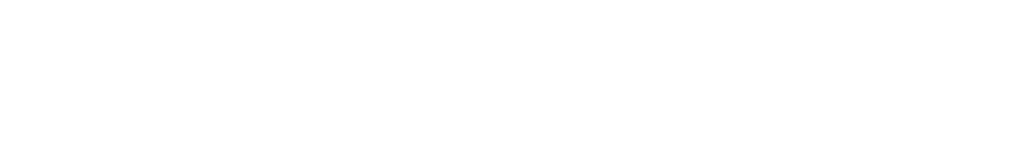
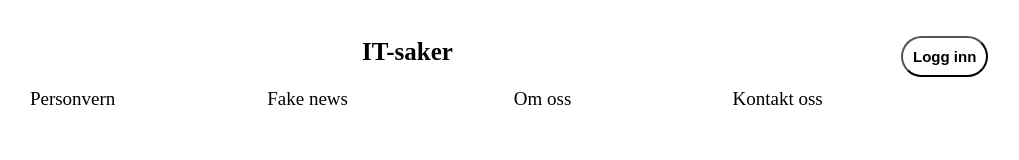
Before and after one commit to HannaJohns/Hanna-innlevering, a plain HTML site: page index.html in a window 1280 px wide. Shown: the whole page, without its empty margins (217-1236 px from the left). Drawn offline with Linux system fonts and the light colour scheme.

Commit message:
Update index.html

```diff
--- a/index.html
+++ b/index.html
@@ -4,11 +4,57 @@
     <meta charset="UTF-8">
     <meta name="viewport" content="width=device-width, initial-scale=1.0">
     <title>IT-saker</title>
+
+    <link rel="stylesheet" href="index.css">
+
 </head>
 <body>
 
     <header>
+        <div class="divContainer">
+            <div class="divSectionHeader"><a href="index.html">IT-saker</a></div>
+          </div>
+          <div class="divContainer2">
+            <div class="divSectionLogin">
+              <button class="btnLogin-popup">
+                <i class="fa-solid fa-circle-user"></i> Logg inn
+              </button>
+            </div>
+          </div>
+          <div class="divContainer3">
+            <div class="divSectionOne">
+              <a href="personvern.html">Personvern</a>
+            </div>
+          </div>
+          <div class="divContainer4">
+            <div class="divSectionTwo">
+              <a href="paidToSeeMorePage.html">Fake news</a>
+            </div>
+          </div>
+          <div class="divContainer5">
+            <div class="divSectionThree">
+              <a href="omOss.html">Om oss</a>
+            </div>
+          </div>
+          <div class="divContainer6">
+            <div class="divSectionFour">
+              <a href="contact.html">Kontakt oss</a>
+            </div>
+          </div>
 
+          <div class="mediaQueryHeader">
+            <div class="dropdown">
+              <button><ion-icon name="menu"></ion-icon></button>
+              <div class="dropdown-options">
+                <a href="paidToSeeMorePage.html">Fake news</a>
+                <a href="personvern.html">Personvern</a>
+                <a href="instagram.html">Instagram</a>
+                <a href="spillForside.html">Spill</a>
+                <a href="omOss.html">Om oss</a>
+                <a href="contact.html">Kontakt oss</a>
+              </div>
+            </div>
+          </div>
     </header>
 
 </body>
```
